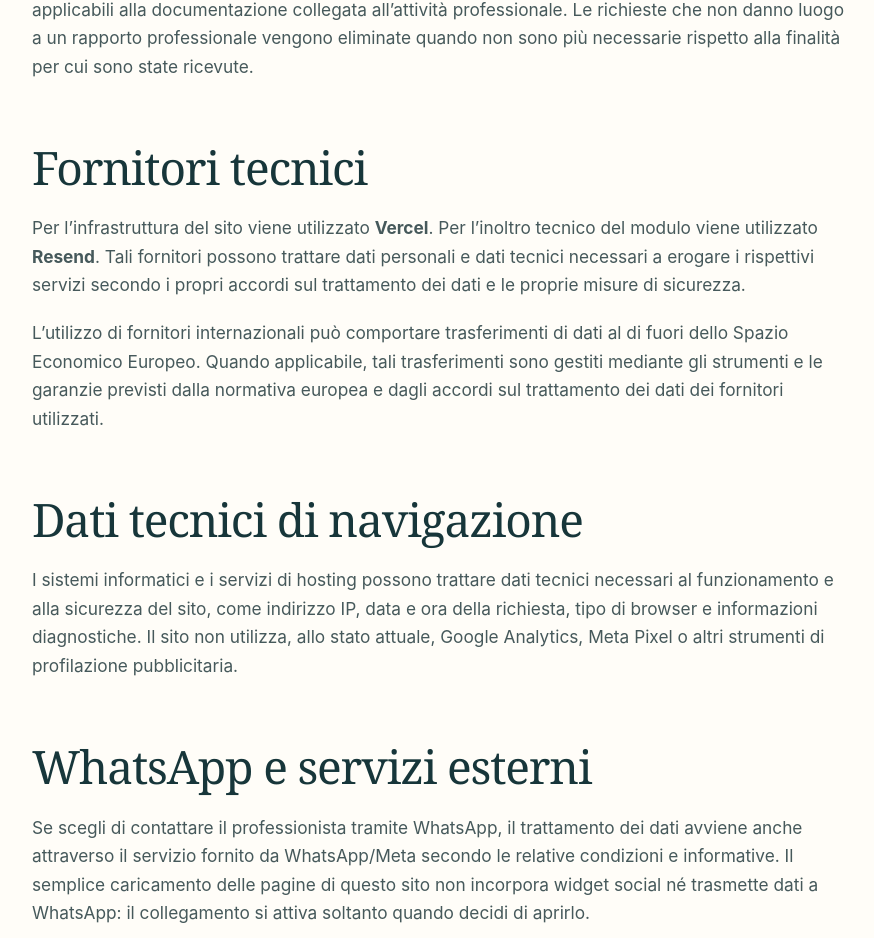
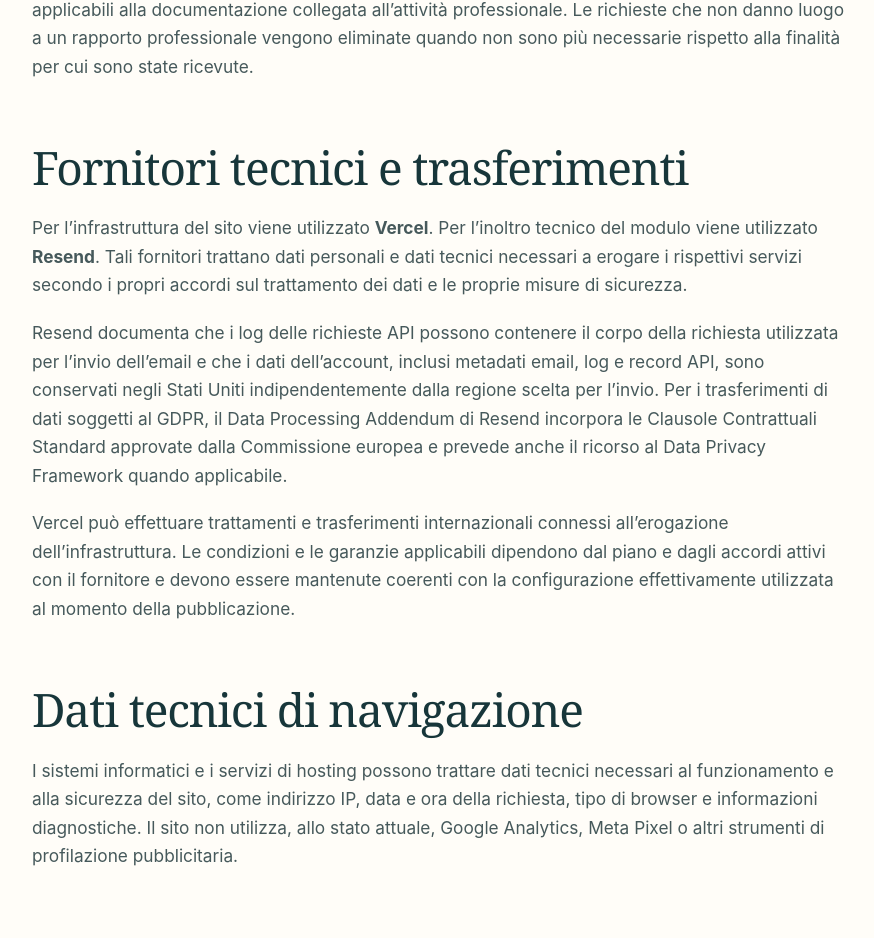
Before and after one commit to francesco-corsaro/francesco-corsaro-site, a Next.js app: page /privacy in a window 1280 px wide. Shown: the part 1670-2608 px from the top of the page, without its empty margins (198-1072 px from the left). Built offline with nearby package versions, Linux system fonts and the light colour scheme; no server answers.

Commit message:
Rende trasparenti log e trasferimenti Resend nella privacy

```diff
--- a/app/privacy/page.tsx
+++ b/app/privacy/page.tsx
@@ -22,9 +22,10 @@ export default function Page(){
     <p>Il sito non utilizza un database proprio per archiviare i messaggi del modulo. La richiesta viene inoltrata alla casella email professionale mediante un servizio tecnico di recapito email configurato lato server.</p>
     <p>I messaggi vengono conservati nella casella professionale per il tempo necessario a gestire il contatto e, se il contatto dà luogo a un rapporto professionale, secondo i tempi di conservazione applicabili alla documentazione collegata all’attività professionale. Le richieste che non danno luogo a un rapporto professionale vengono eliminate quando non sono più necessarie rispetto alla finalità per cui sono state ricevute.</p>
 
-    <h2>Fornitori tecnici</h2>
-    <p>Per l’infrastruttura del sito viene utilizzato <strong>Vercel</strong>. Per l’inoltro tecnico del modulo viene utilizzato <strong>Resend</strong>. Tali fornitori possono trattare dati personali e dati tecnici necessari a erogare i rispettivi servizi secondo i propri accordi sul trattamento dei dati e le proprie misure di sicurezza.</p>
-    <p>L’utilizzo di fornitori internazionali può comportare trasferimenti di dati al di fuori dello Spazio Economico Europeo. Quando applicabile, tali trasferimenti sono gestiti mediante gli strumenti e le garanzie previsti dalla normativa europea e dagli accordi sul trattamento dei dati dei fornitori utilizzati.</p>
+    <h2>Fornitori tecnici e trasferimenti</h2>
+    <p>Per l’infrastruttura del sito viene utilizzato <strong>Vercel</strong>. Per l’inoltro tecnico del modulo viene utilizzato <strong>Resend</strong>. Tali fornitori trattano dati personali e dati tecnici necessari a erogare i rispettivi servizi secondo i propri accordi sul trattamento dei dati e le proprie misure di sicurezza.</p>
+    <p>Resend documenta che i log delle richieste API possono contenere il corpo della richiesta utilizzata per l’invio dell’email e che i dati dell’account, inclusi metadati email, log e record API, sono conservati negli Stati Uniti indipendentemente dalla regione scelta per l’invio. Per i trasferimenti di dati soggetti al GDPR, il Data Processing Addendum di Resend incorpora le Clausole Contrattuali Standard approvate dalla Commissione europea e prevede anche il ricorso al Data Privacy Framework quando applicabile.</p>
+    <p>Vercel può effettuare trattamenti e trasferimenti internazionali connessi all’erogazione dell’infrastruttura. Le condizioni e le garanzie applicabili dipendono dal piano e dagli accordi attivi con il fornitore e devono essere mantenute coerenti con la configurazione effettivamente utilizzata al momento della pubblicazione.</p>
 
     <h2>Dati tecnici di navigazione</h2>
     <p>I sistemi informatici e i servizi di hosting possono trattare dati tecnici necessari al funzionamento e alla sicurezza del sito, come indirizzo IP, data e ora della richiesta, tipo di browser e informazioni diagnostiche. Il sito non utilizza, allo stato attuale, Google Analytics, Meta Pixel o altri strumenti di profilazione pubblicitaria.</p>
```
